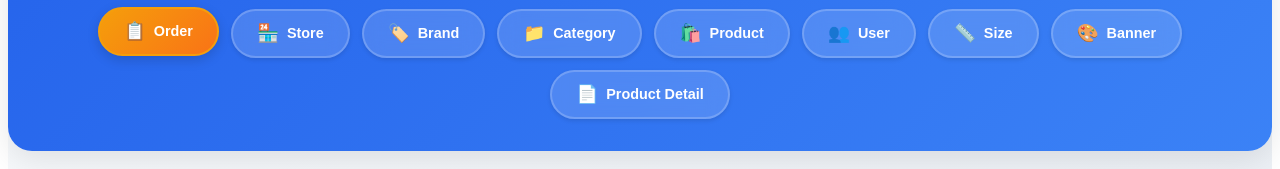
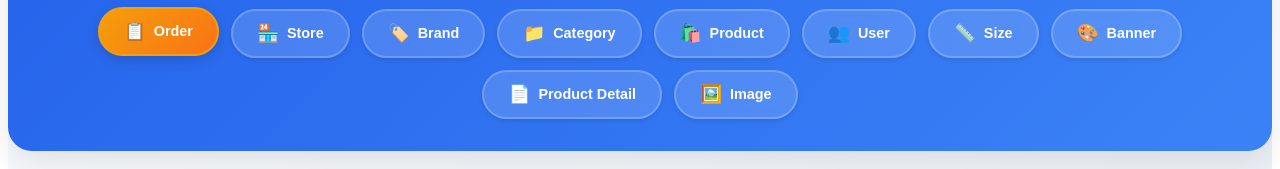
Before and after one commit to hgiai456/admin_app_drinks, a React (Vite) app in the folder client/vite-project/: page / in a window 1280 px wide. Shown: the part 131-300 px from the top of the page. Built offline with nearby package versions, Linux system fonts and the light colour scheme; no server answers.

Commit message:
cập nhật image lần 2

```diff
--- a/client/vite-project/src/main.jsx
+++ b/client/vite-project/src/main.jsx
@@ -11,6 +11,7 @@ import UserComponent from "./usercomponent.jsx";
 import ProductComponent from "./productcomponent.jsx";
 import SizeComponent from "./sizecomponent.jsx";
 import OrderComponent from "./ordercomponent.jsx";
+import ImageComponent from "./imagecomponent.jsx";
 
 // Wrapper component để áp dụng styling cho các component của bạn
 function StyledComponentWrapper({ children, title, description }) {
@@ -49,6 +50,7 @@ function Header({ currentPage, setCurrentPage }) {
     { name: "Size", icon: "📏" },
     { name: "Banner", icon: "🎨" },
     { name: "Product Detail", icon: "📄" },
+    { name: "Image", icon: "🖼️" }, // Thêm tab Image
   ];
 
   return (
@@ -253,6 +255,15 @@ function App() {
             <ProdetailComponent />
           </StyledComponentWrapper>
         );
+      case "Image":
+        return (
+          <StyledComponentWrapper
+            title="Image Upload"
+            description="Upload và quản lý ảnh"
+          >
+            <ImageComponent />
+          </StyledComponentWrapper>
+        );
       default:
         return (
           <StyledComponentWrapper
```
